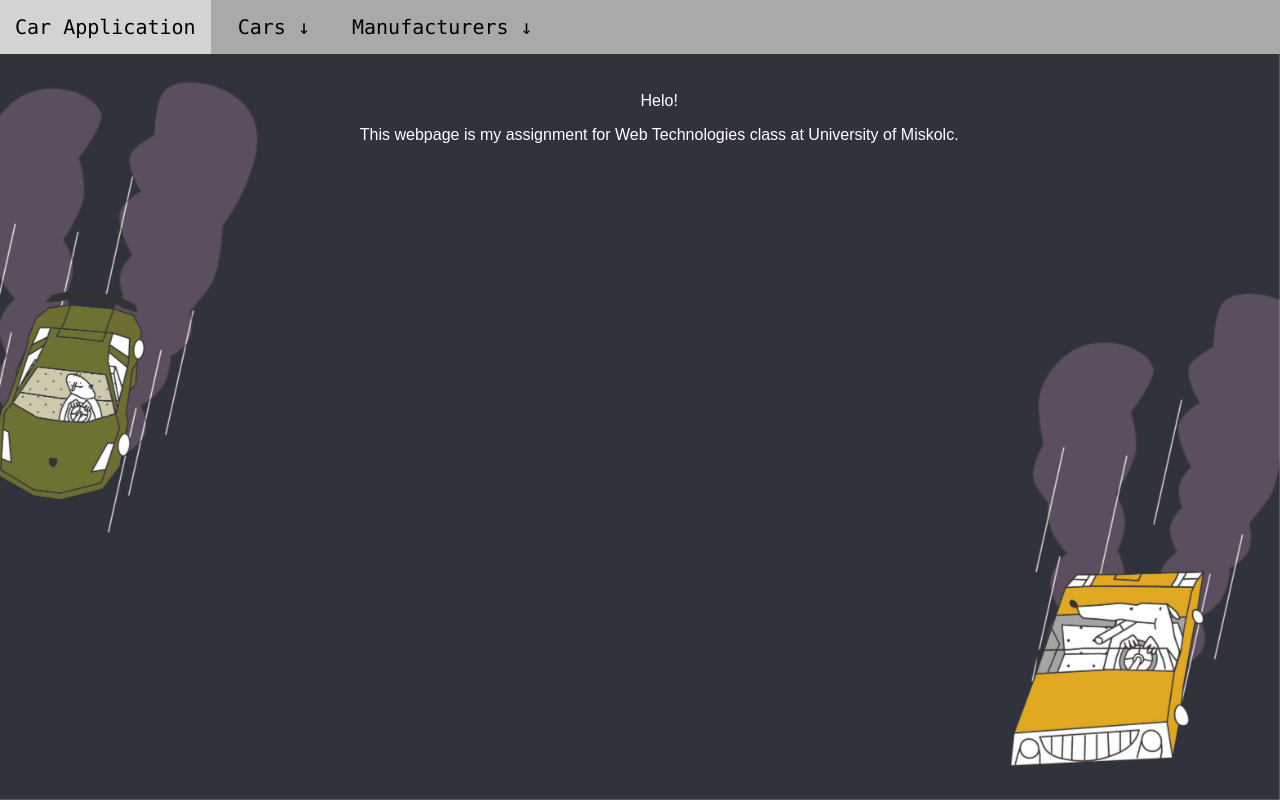
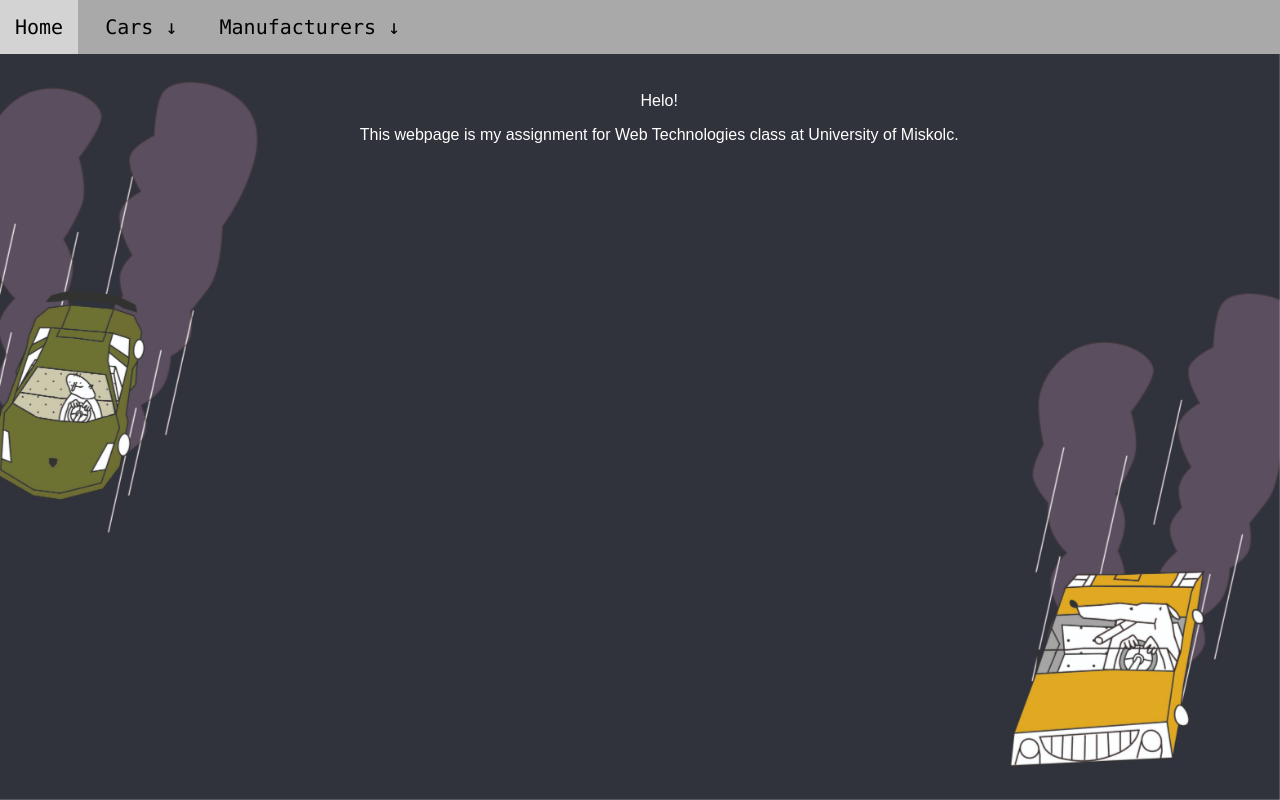
Before and after one commit to 95nagyd/WebTech1Assignment, a website: page student/index.html in a window 1280 px wide. Drawn offline with Linux system fonts and the light colour scheme.

Commit message:
car application renamed to home

```diff
--- a/student/index.html
+++ b/student/index.html
@@ -14,7 +14,7 @@
 <div class="webpage">
     <div id="menuBar" class="menuBar">
         <ul class="menuBarList">
-            <li class="menuBarListElement"><a id="home">Car Application</a></li>
+            <li class="menuBarListElement"><a id="home">Home</a></li>
             <li class="menuBarListElement"><a>Cars &darr;</a>
                 <ul class="menuBarListElementDropList">
                     <li class="menuBarListElementDropListElement"><a id="listCars">&#8627; List cars</a></li>
```
